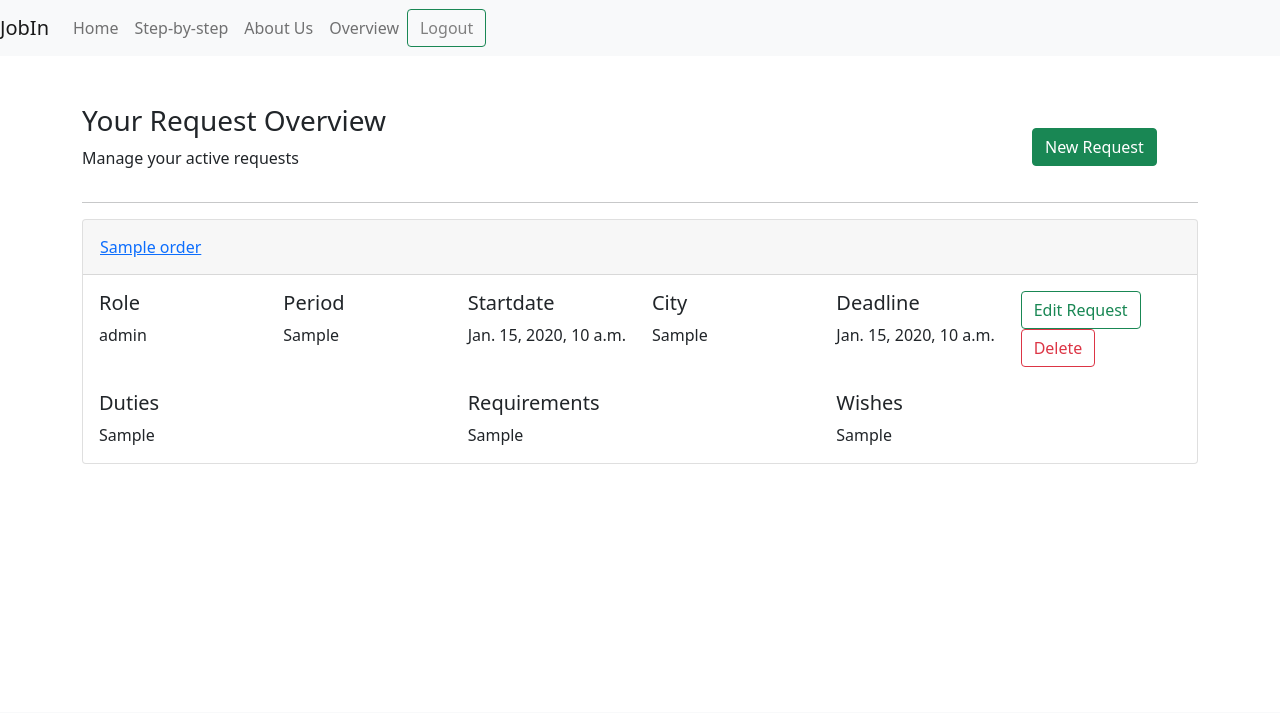
After one commit to williamtyn/jobin, a Django app: page /user_orderlist in a window 1280 px wide. The commit adds this page. Shown: the top 713 px of the page. Run offline with Django 3.2, Linux system fonts and the light colour scheme; a user stored in the database is signed in; tables that the repository leaves empty hold one stand-in row (values such as "Sample post"); parts of the project's set-up code (start-up, migrations or seed data) failed here and were passed over; some libraries are stand-ins or nearby versions.

Commit message:
add view,url and template to read user orderdata

```diff
--- a/consultants/urls.py
+++ b/consultants/urls.py
@@ -5,5 +5,6 @@ from django.urls import path
 urlpatterns = [
     path('', views.HomeView.as_view(), name='home'),
     path('overview', views.OrderList.as_view(), name='overview'),
-    path('new_order', views.NewOrder.as_view(), name='new')
+    path('new_order', views.NewOrder.as_view(), name='new_order'),
+    path('user_orderlist', views.UserOrderList.as_view(), name='user_orderlist')
 ]
--- a/consultants/views.py
+++ b/consultants/views.py
@@ -1,6 +1,7 @@
-from django.shortcuts import render, redirect
+from django.shortcuts import render, redirect, get_object_or_404
 from django.views import generic
 from django.views.generic import TemplateView
+from django.contrib.auth.mixins import LoginRequiredMixin
 from .models import Order, User
 from .forms import SignUpForm, NewOrderForm
 
@@ -20,15 +21,27 @@ class NewOrder(TemplateView):
 
     def get(self, request):
         form = NewOrderForm()
-        # responsible = User.objects.get(username=username)
         return render(request, self.template_name, {'form': form})
 
     def post(self, request):
         form = NewOrderForm(request.POST)
+
         if form.is_valid():
             new_form = form.save(commit=False)
             new_form.responsible = request.user
             new_form.save()
+            # added request.user.order.add(new_form)
             return redirect('/user_orderlist/')
         else:
             return render(request, self.template_name, {'form': form})
+
+
+class UserOrderList(LoginRequiredMixin, TemplateView):
+    template_name = 'user_orderlist.html'
+
+    def get(self, request):
+        user = request.user
+        user_orders = user.consultant_request.all()
+
+        return render(
+            request, self.template_name, {'user_orders': user_orders})
--- /dev/null
+++ b/templates/user_orderlist.html
@@ -0,0 +1,83 @@
+{% extends 'base.html' %}
+
+{% block content %}
+<div class="container mt-5">
+    <div class="row">
+        <div class="col-md-10">
+            <h3>Your Request Overview</h3>
+            <p>Manage your active requests</p>
+        </div>
+        <div class="col-md-2">
+            <br>
+            <button type="button" class="btn btn-success">New Request</button>
+        </div>
+    </div>
+    <hr>
+</div>
+<!-- Showing each customer order as a collapse -->
+<div class="container">
+  <div class="row">
+    {% for order in user_orders %}
+      <div id="accordion">
+          <div class="card">
+            <div class="card-header" id="headingOne">
+              <h5 class="mb-0">
+                <button class="btn btn-link" data-toggle="collapse" data-target="#collapseOne" aria-expanded="true" aria-controls="collapseOne">
+                  <div class="row">
+                      {{ order.title }}
+                  </div>
+                </button>
+              </h5>
+            </div>
+
+          <div id="collapseOne" class="collapse show" aria-labelledby="headingOne" data-parent="#accordion">
+          <div class="card-body">
+              <div class="row">
+                  <div class="col-2">
+                      <h5>Role</h5>
+                      {{ order.role }}
+                  </div>
+                  <div class="col-2">
+                      <h5>Period</h5>
+                      {{ order.period }}
+                  </div>
+                  <div class="col-2">
+                      <h5>Startdate</h5>
+                      {{ order.startdate }}
+                  </div>
+                  <div class="col-2">
+                      <h5>City</h5>
+                      {{ order.locality }}
+                  </div>
+                  <div class="col-2">
+                      <h5>Deadline</h5>
+                      {{ order.deadline }}
+                  </div>
+                  <div class="col-2">
+                      <button type="button" class="btn btn-outline-success">Edit Request</button>
+                      <button type="button" class="btn btn-outline-danger">Delete</button>
+                  </div>
+                  </div>
+                  <br>
+              <div class="row">
+              <div class="col-4">
+                  <h5>Duties</h5>
+                  {{ order.duties }}
+              </div>
+              <div class="col-4">
+                  <h5>Requirements</h5>
+                  {{ order.requirements }}
+              </div>
+              <div class="col-4">
+                  <h5>Wishes</h5>
+                  {{ order.wishes }}
+              </div>
+              </div>
+          </div>
+          </div>
+      </div>
+      <br>
+      {% endfor %}
+  </div>
+</div>
+{% endblock content %}
```
Also changed, not shown: templates/orderlist.html (+8 -3 lines).
